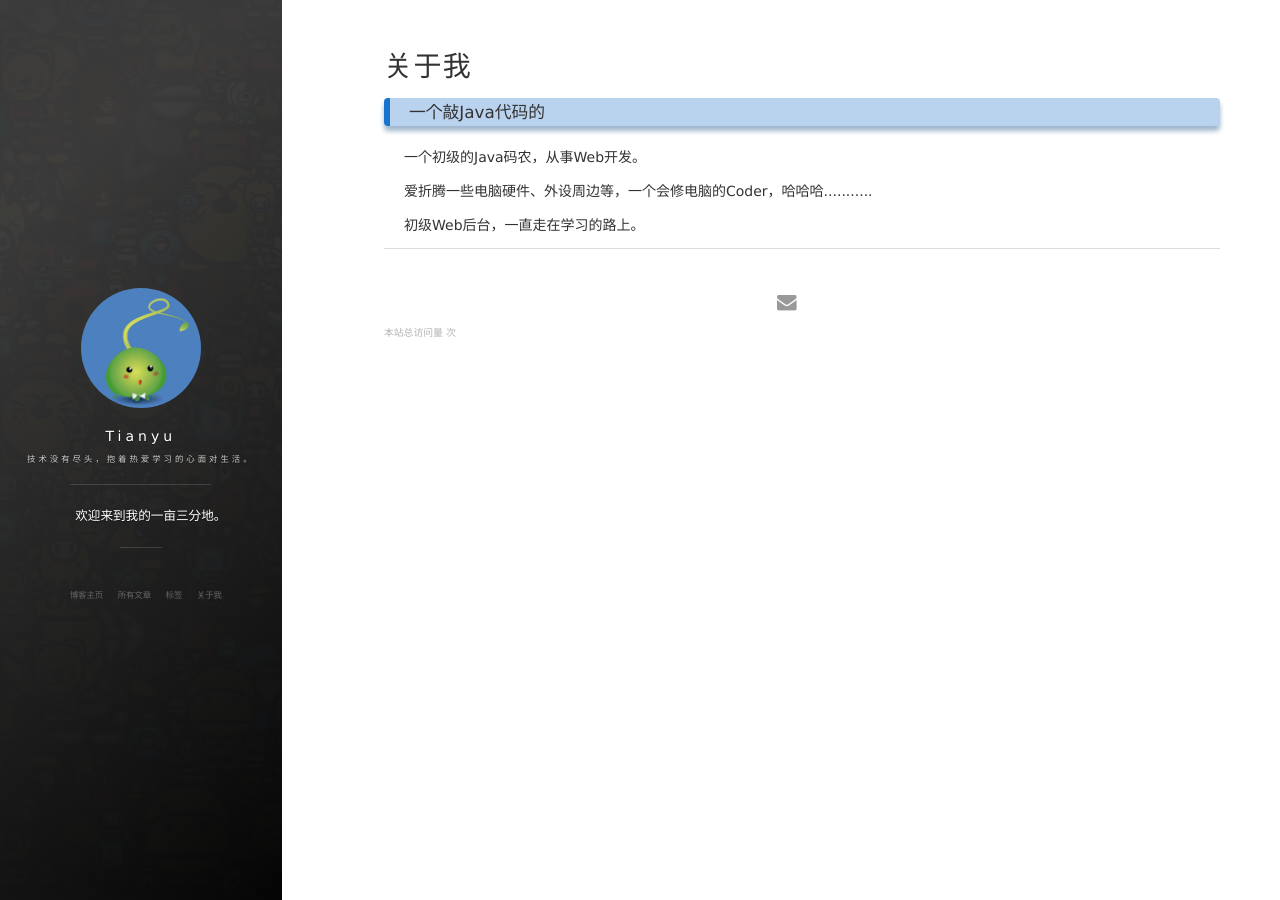
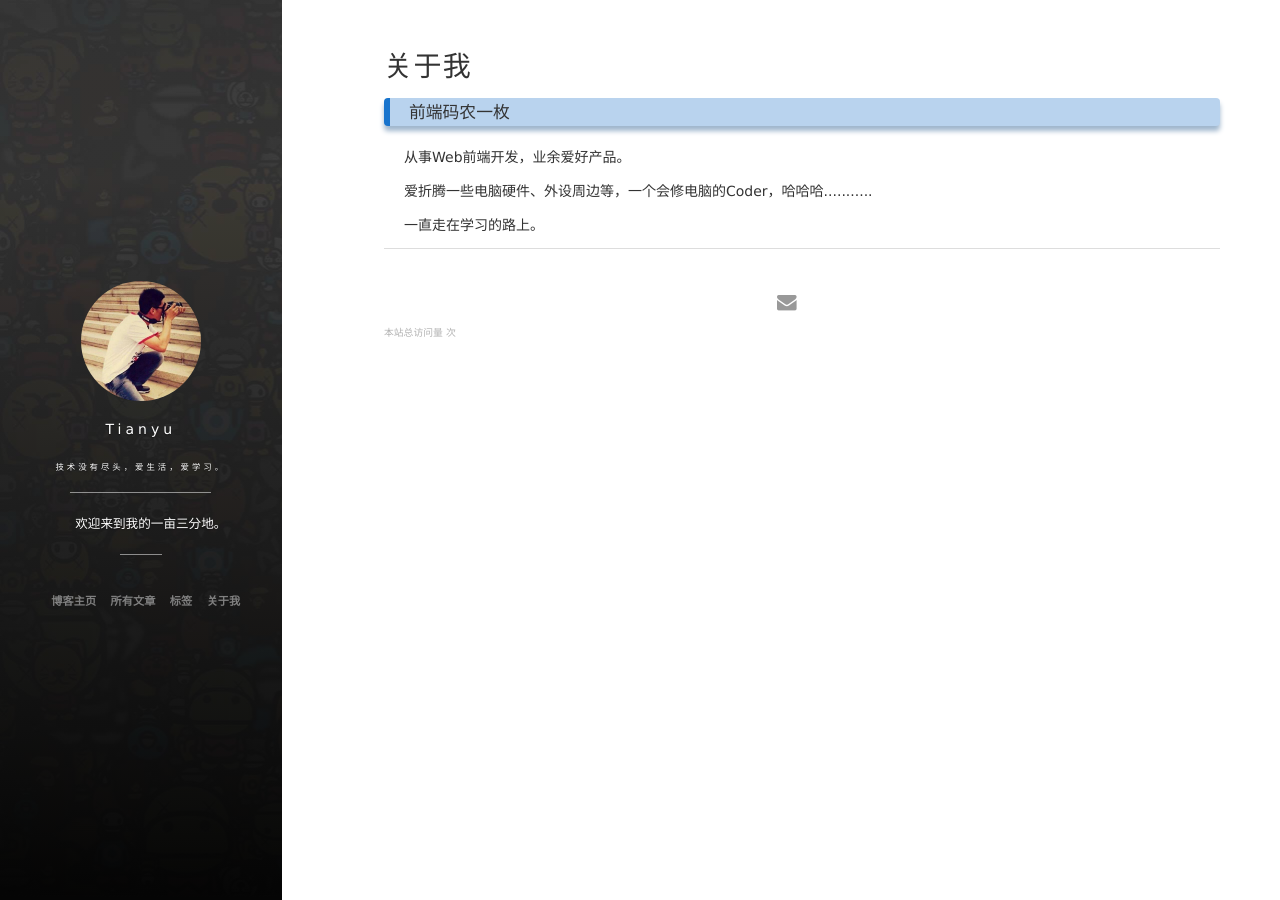
Before and after one commit to tianyucoder/tianyucoder.github.io, a Jekyll site: the page built from about.md, in a window 1280 px wide. Built offline with Jekyll 4.4.1, drawn with Linux system fonts in a browser that asks for light colours; nearby versions of some CDN libraries; Markdown is read by kramdown in place of the engine named in the settings; comment, search, counter and statistics services are not loaded.

Commit message:
修改一些基本信息

```diff
--- a/_config.yml
+++ b/_config.yml
@@ -1,6 +1,6 @@
 # Basic
 title: Tianyu
-subtitle: 技术没有尽头，抱着热爱学习的心面对生活。
+subtitle: 技术没有尽头，爱生活，爱学习。
 description: 欢迎来到我的一亩三分地。
 # 头像里面的标题
 avatarTitle: Tian yu
@@ -63,3 +63,4 @@ nav:
 gems: [jekyll-paginate]
 paginate: 20
 paginate_path: "page/:num/"
+markdown: redcarpet
--- a/about.md
+++ b/about.md
@@ -2,10 +2,10 @@
 layout: page
 title: 关于我
 ---
-<h3> 一个敲Java代码的 </h3>
-一个初级的Java码农，从事Web开发。
+<h3> 前端码农一枚 </h3>
+从事Web前端开发，业余爱好产品。
 <p>
 爱折腾一些电脑硬件、外设周边等，一个会修电脑的Coder，哈哈哈...........
 <p>
-初级Web后台，一直走在学习的路上。
+一直走在学习的路上。
 <p>
--- a/css/main.css
+++ b/css/main.css
@@ -496,7 +496,7 @@ img::-moz-selection {
     vertical-align: middle; }
 
   .panel-title {
-    margin: 0 0 5px 0;
+    margin: 0 0 20px 0;
     margin-top: 20px;
     font-size: 1.8em;
     letter-spacing: 4px;
@@ -504,10 +504,10 @@ img::-moz-selection {
 
   .panel-subtitle {
     font-family: "ff-tisa-web-pro-1", "ff-tisa-web-pro-2", "Lucida Grande", "Hiragino Sans GB", "Hiragino Sans GB W3", "Microsoft YaHei", "WenQuanYi Micro Hei", sans-serif;
-    font-size: 0.6em;
+    font-size: 1em;
     font-weight: lighter;
     letter-spacing: 3px;
-    color: #CCCCCC;
+    /*color: #CCCCCC;*/
     -webkit-font-smoothing: antialiased; }
 
   .panel-cover {
@@ -533,8 +533,8 @@ img::-moz-selection {
     bottom: 0;
     left: 0;
     background-color: rgba(68, 68, 68, 0.6);
-    background-image: -webkit-linear-gradient(-410deg, rgba(68, 68, 68, 0.6) 20%, rgba(0, 0, 0, 0.9));
-    background-image: linear-gradient(140deg,rgba(68, 68, 68, 0.6) 20%, rgba(0, 0, 0, 0.9)); }
+    background-image: -webkit-linear-gradient(-410deg, rgba(68, 68, 68, 0.6) 10%, rgba(0, 0, 0, 0.9));
+    background-image: linear-gradient(180deg,rgba(68, 68, 68, 0.3) 20%, rgba(0, 0, 0, 0.9)); }
 
   .panel-cover__logo {
     margin-bottom: .2em; }
@@ -545,7 +545,7 @@ img::-moz-selection {
   .panel-cover__divider {
     width: 50%;
     margin: 20px auto;
-    border-top: 1px solid rgba(255, 255, 255, 0.14); }
+    border-top: 1px solid rgba(255, 255, 255, 0.5); }
 
   .panel-cover__divider--secondary {
     width: 15%; }
@@ -719,6 +719,7 @@ img::-moz-selection {
     font-size: .6em;
     text-shadow: none;
     color: #BF1827;
+    /*color: white*/
   }
   .navigation__item {
     display: inline-block;
@@ -731,8 +732,10 @@ img::-moz-selection {
     position: relative;
     width: 100%;
     border-color: #666;
-    color: #666;
-    /*opacity: .8; */
+    color: gray;
+    font-size: 0.7rem;
+    font-weight: bold;
+    opacity: 1;
   }
 
   .navigation__item a:hover {
```
Also changed, not shown: _posts/2018-06-01-常见的JS模块化技术.md (added, +167 -0 lines), _posts/2018-06-01-浅谈JS模块化.md (deleted, +0 -147 lines), images/avatar.jpg, images/favicon.png.
